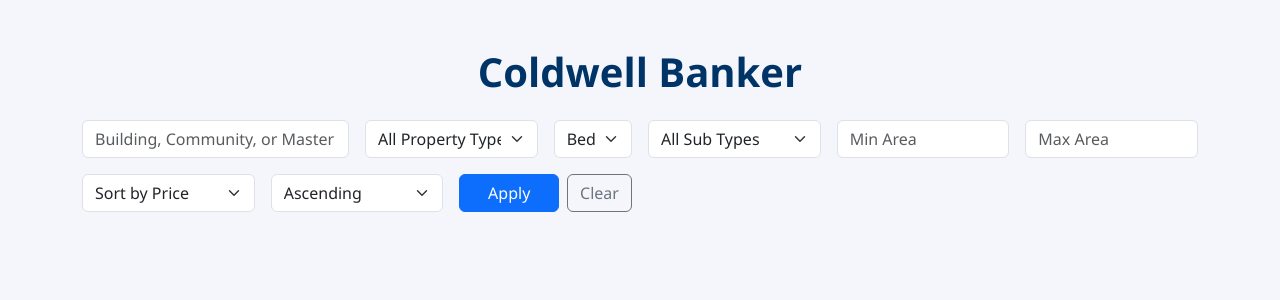
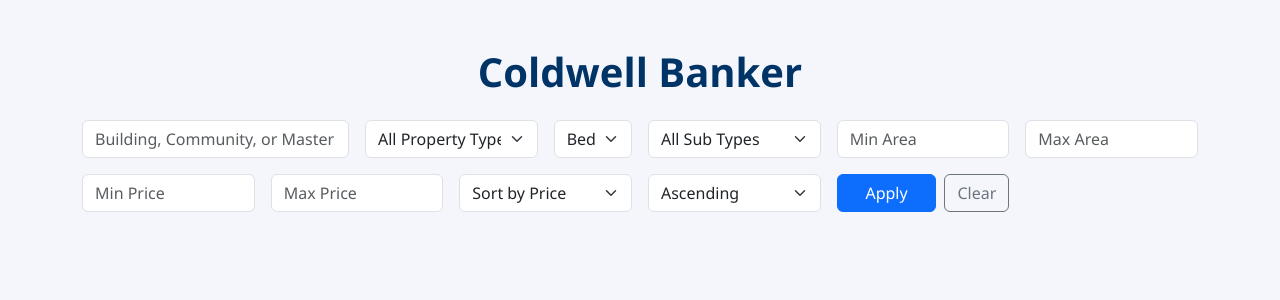
Before and after one commit to helpdeskmycbhelp/my-flask-app, a Flask app: page / in a window 1280 px wide. Shown: the top 300 px of the page. Run offline with Flask 3, Linux system fonts and the light colour scheme; data that the repository does not hold is empty.

Commit message:
Update filter_form.html

```diff
--- a/templates/filter_form.html
+++ b/templates/filter_form.html
@@ -37,6 +37,17 @@
   <input type="number" name="max_area" class="form-control" placeholder="Max Area" value="{{ request.args.get('max_area', '') }}">
 </div>
 
+<!-- Min Price -->
+<div class="col-12 col-md-2">
+  <input type="number" name="min_price" class="form-control" placeholder="Min Price" value="{{ request.args.get('min_price', '') }}">
+</div>
+
+<!-- Max Price -->
+<div class="col-12 col-md-2">
+  <input type="number" name="max_price" class="form-control" placeholder="Max Price" value="{{ request.args.get('max_price', '') }}">
+</div>
+
+
 <div class="col-md-2">
   <select name="sort_by" class="form-select">
     <option value="price" {% if request.args.get('sort_by') == 'price' %}selected{% endif %}>Sort by Price</option>
```
